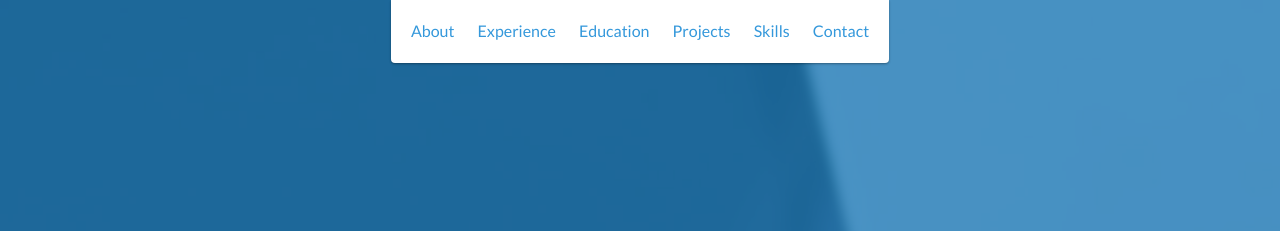
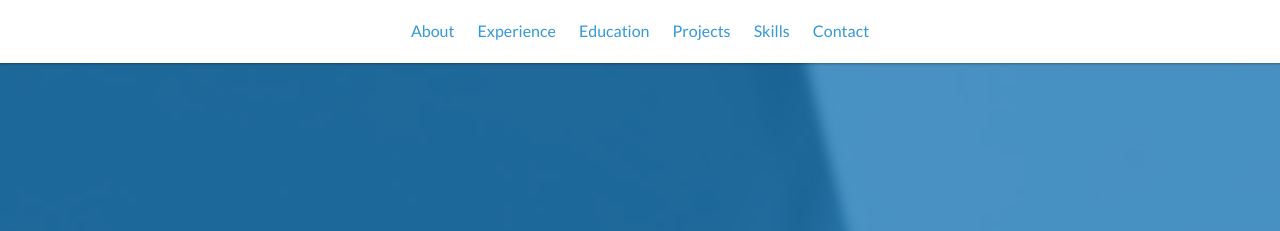
Before and after one commit to SakhriHoussem/SakhriHoussem.github.io, a website: page index.html in a window 1280 px wide. Shown: the top 231 px of the page. Drawn offline with nearby package versions, Linux system fonts and the light colour scheme; files that its build step writes are made by us from their sources.

Commit message:
change width navbar to 100%

```diff
--- a/scss/styles.scss
+++ b/scss/styles.scss
@@ -158,8 +158,6 @@ header {
         text-align: center;
         padding: 10px;
         margin: 0;
-        border-bottom-right-radius: 4px;
-        border-bottom-left-radius: 4px;
     }
 
     li {
@@ -309,6 +307,7 @@ footer {
 
 .shadow {
     box-shadow: 0 1px 3px rgba(0,0,0,0.12), 0 1px 2px rgba(0,0,0,0.24);
+    width: 100%;
 }
 
 .shadow-large {
```
